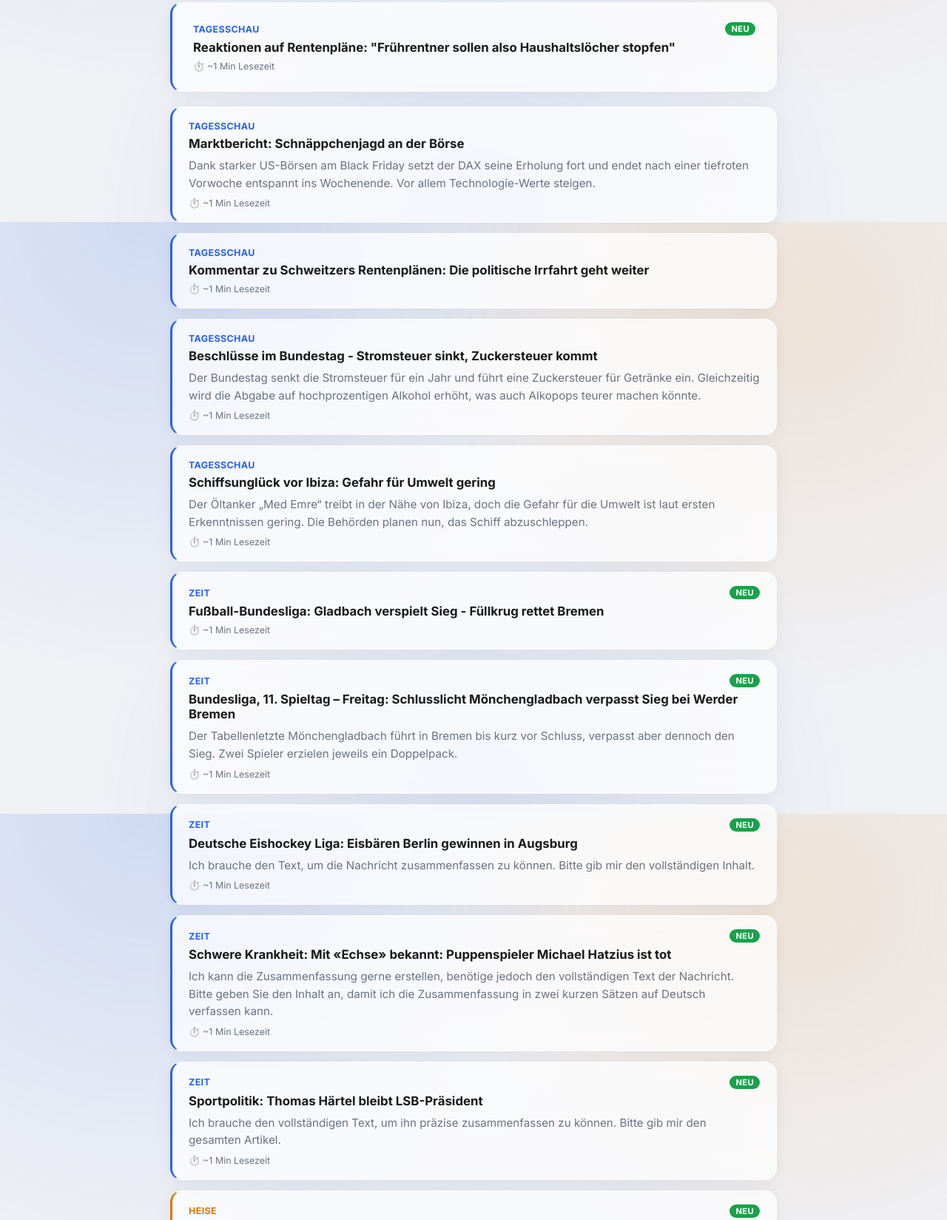
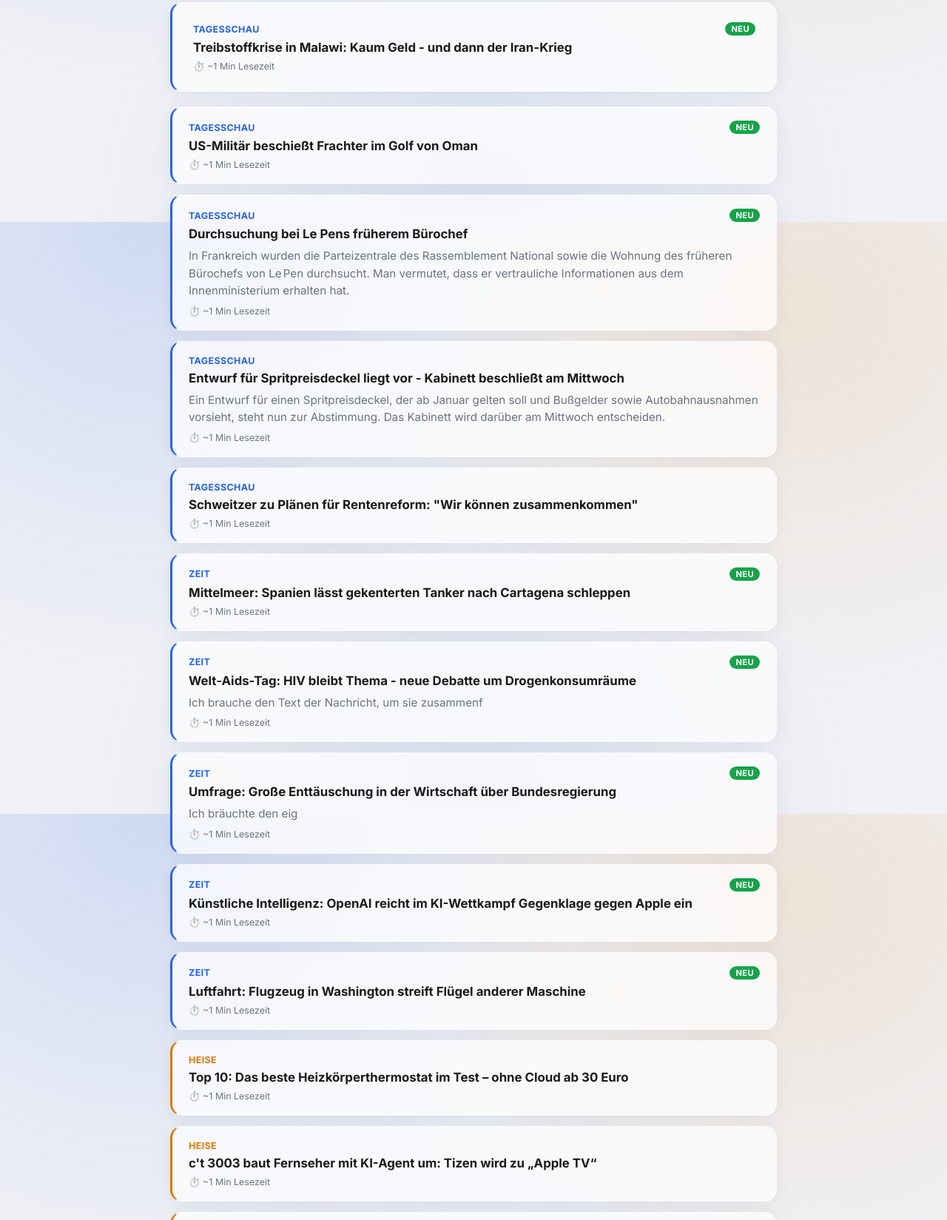
Before and after one commit to Jonas-sz/news-dashboard, a plain HTML site: page index.html in a window 1280 px wide. Shown: the part 500-2149 px from the top of the page at 74% size. Drawn offline with Linux system fonts and the light colour scheme.

Commit message:
Update news

```diff
--- a/index.html
+++ b/index.html
@@ -129,10 +129,10 @@
 <body data-theme="light">
   <div id="skeleton">📰</div>
   <div class="topbar">
-    <h1>Guten Abend, Jonas 🌙</h1>
+    <h1>Guten Morgen, Jonas ☀️</h1>
     <button class="toggle-btn" id="themeToggle" aria-label="Dark Mode umschalten">🌙</button>
   </div>
-  <p class="updated">Zuletzt aktualisiert: 27.11.2026 21:58 Uhr</p>
+  <p class="updated">Zuletzt aktualisiert: 28.11.2026 03:54 Uhr</p>
 
       <div class="stats-bar">
         <div class="stat"><strong>20</strong> Artikel</div>
@@ -149,7 +149,7 @@
         <div class="widget weather">
           <span class="weather-icon">⛅</span>
           <div>
-            <div class="weather-temp">-3°C</div>
+            <div class="weather-temp">-1°C</div>
             <div class="widget-sub">Teilweise bewölkt · Detmold</div>
           </div>
         </div>
@@ -157,7 +157,7 @@
         <div class="widget countdown">
           <span class="countdown-icon">⏳</span>
           <div>
-            <div class="countdown-days">151 Tage</div>
+            <div class="countdown-days">150 Tage</div>
             <div class="widget-sub">bis zur IHK-Prüfung</div>
           </div>
         </div>
@@ -165,7 +165,7 @@
         <div class="widget holiday">
           <span class="countdown-icon">🎉</span>
           <div>
-            <div class="countdown-days">28 Tage</div>
+            <div class="countdown-days">27 Tage</div>
             <div class="widget-sub">bis 1. Weihnachtstag (25.12.)</div>
           </div>
         </div>
@@ -190,7 +190,7 @@
             <div class="source">Tagesschau</div>
             <span class="badge-new">NEU</span>
           </div>
-          <h3><a href="https://www.tagesschau.de/inland/rentenplaene-reaktionen-100.html" target="_blank" rel="noopener">Reaktionen auf Rentenpläne: "Frührentner sollen also Haushaltslöcher stopfen"</a></h3>
+          <h3><a href="https://www.tagesschau.de/ausland/afrika/malawi-treibstoffkrise-100.html" target="_blank" rel="noopener">Treibstoffkrise in Malawi: Kaum Geld - und dann der Iran-Krieg</a></h3>
           <p></p>
           <div class="read-time">⏱️ ~1 Min Lesezeit</div>
         </div>
@@ -198,19 +198,19 @@
         <div class="card" data-category="allgemein" style="animation-delay:0.05s; --cat-color:#2563eb">
           <div class="card-top">
             <div class="source">Tagesschau</div>
-
+            <span class="badge-new">NEU</span>
           </div>
-          <h3><a href="https://www.tagesschau.de/wirtschaft/finanzen/marktberichte/marktbericht-dax-dow-geldanlage-176.html" target="_blank" rel="noopener">Marktbericht: Schnäppchenjagd an der Börse</a></h3>
-          <p>Dank starker US-Börsen am Black Friday setzt der DAX seine Erholung fort und endet nach einer tiefroten Vorwoche entspannt ins Wochenende. Vor allem Technologie-Werte steigen.</p>
+          <h3><a href="https://www.tagesschau.de/ausland/asien/iran-usa-frachter-beschuss-golf-oman-100.html" target="_blank" rel="noopener">US-Militär beschießt Frachter im Golf von Oman</a></h3>
+          <p></p>
           <div class="read-time">⏱️ ~1 Min Lesezeit</div>
         </div>
         <div class="card" data-category="allgemein" style="animation-delay:0.1s; --cat-color:#2563eb">
           <div class="card-top">
             <div class="source">Tagesschau</div>
-
+            <span class="badge-new">NEU</span>
           </div>
-          <h3><a href="https://www.tagesschau.de/kommentar/rentenplaene-schweitzer-100.html" target="_blank" rel="noopener">Kommentar zu Schweitzers Rentenplänen: Die politische Irrfahrt geht weiter</a></h3>
-          <p></p>
+          <h3><a href="https://www.tagesschau.de/ausland/europa/frankreich-durchsuchung-ex-mitarbeiter-le-pen-100.html" target="_blank" rel="noopener">Durchsuchung bei Le Pens früherem Bürochef</a></h3>
+          <p>In Frankreich wurden die Parteizentrale des Rassemblement National sowie die Wohnung des früheren Bürochefs von Le Pen durchsucht. Man vermutet, dass er vertrauliche Informationen aus dem Innenministerium erhalten hat.</p>
           <div class="read-time">⏱️ ~1 Min Lesezeit</div>
         </div>
         <div class="card" data-category="allgemein" style="animation-delay:0.15000000000000002s; --cat-color:#2563eb">
@@ -218,8 +218,8 @@
             <div class="source">Tagesschau</div>
 
           </div>
-          <h3><a href="https://www.tagesschau.de/inland/innenpolitik/beschluss-zuckersteuer-stromsteuer-100.html" target="_blank" rel="noopener">Beschlüsse im Bundestag - Stromsteuer sinkt, Zuckersteuer kommt</a></h3>
-          <p>Der Bundestag senkt die Stromsteuer für ein Jahr und führt eine Zuckersteuer für Getränke ein. Gleichzeitig wird die Abgabe auf hochprozentigen Alkohol erhöht, was auch Alkopops teurer machen könnte.</p>
+          <h3><a href="https://www.tagesschau.de/inland/innenpolitik/spritpreisdeckel-entwurf-kabinett-100.html" target="_blank" rel="noopener">Entwurf für Spritpreisdeckel liegt vor - Kabinett beschließt am Mittwoch</a></h3>
+          <p>Ein Entwurf für einen Spritpreisdeckel, der ab Januar gelten soll und Bußgelder sowie Autobahnausnahmen vorsieht, steht nun zur Abstimmung. Das Kabinett wird darüber am Mittwoch entscheiden.</p>
           <div class="read-time">⏱️ ~1 Min Lesezeit</div>
         </div>
         <div class="card" data-category="allgemein" style="animation-delay:0.2s; --cat-color:#2563eb">
@@ -227,8 +227,8 @@
             <div class="source">Tagesschau</div>
 
           </div>
-          <h3><a href="https://www.tagesschau.de/ausland/europa/tankerunglueck-ibiza-vorsichtige-entwarnung-100.html" target="_blank" rel="noopener">Schiffsunglück vor Ibiza: Gefahr für Umwelt gering</a></h3>
-          <p>Der Öltanker „Med Emre“ treibt in der Nähe von Ibiza, doch die Gefahr für die Umwelt ist laut ersten Erkenntnissen gering. Die Behörden planen nun, das Schiff abzuschleppen.</p>
+          <h3><a href="https://www.tagesschau.de/inland/innenpolitik/schweitzer-interview-100.html" target="_blank" rel="noopener">Schweitzer zu Plänen für Rentenreform: "Wir können zusammenkommen"</a></h3>
+          <p></p>
           <div class="read-time">⏱️ ~1 Min Lesezeit</div>
         </div>
         <div class="card" data-category="allgemein" style="animation-delay:0.25s; --cat-color:#2563eb">
@@ -236,7 +236,7 @@
             <div class="source">Zeit</div>
             <span class="badge-new">NEU</span>
           </div>
-          <h3><a href="https://www.zeit.de/news/2026-11/27/gladbach-verspielt-sieg-fuellkrug-rettet-bremen" target="_blank" rel="noopener">Fußball-Bundesliga: Gladbach verspielt Sieg - Füllkrug rettet Bremen</a></h3>
+          <h3><a href="https://www.zeit.de/wissenschaft/umwelt/2026-11/tankerunglueck-ibiza-med-emre-mittelmeer-diesel" target="_blank" rel="noopener">Mittelmeer: Spanien lässt gekenterten Tanker nach Cartagena schleppen</a></h3>
           <p></p>
           <div class="read-time">⏱️ ~1 Min Lesezeit</div>
         </div>
@@ -245,8 +245,8 @@
             <div class="source">Zeit</div>
             <span class="badge-new">NEU</span>
           </div>
-          <h3><a href="https://www.zeit.de/sport/2026-11/bundesliga-11-spieltag-werder-bremen-borussia-moenchengladbach" target="_blank" rel="noopener">Bundesliga, 11. Spieltag – Freitag: Schlusslicht Mönchengladbach verpasst Sieg bei Werder Bremen</a></h3>
-          <p>Der Tabellenletzte Mönchengladbach führt in Bremen bis kurz vor Schluss, verpasst aber dennoch den Sieg. Zwei Spieler erzielen jeweils ein Doppelpack.</p>
+          <h3><a href="https://www.zeit.de/news/2026-11/28/hiv-bleibt-thema-neue-debatte-um-drogenkonsumraeume" target="_blank" rel="noopener">Welt-Aids-Tag: HIV bleibt Thema - neue Debatte um Drogenkonsumräume</a></h3>
+          <p>Ich brauche den Text der Nachricht, um sie zusammenf</p>
           <div class="read-time">⏱️ ~1 Min Lesezeit</div>
         </div>
         <div class="card" data-category="allgemein" style="animation-delay:0.35000000000000003s; --cat-color:#2563eb">
@@ -254,8 +254,8 @@
             <div class="source">Zeit</div>
             <span class="badge-new">NEU</span>
           </div>
-          <h3><a href="https://www.zeit.de/news/2026-11/27/eisbaeren-berlin-gewinnen-in-augsburg" target="_blank" rel="noopener">Deutsche Eishockey Liga: Eisbären Berlin gewinnen in Augsburg</a></h3>
-          <p>Ich brauche den Text, um die Nachricht zusammenfassen zu können. Bitte gib mir den vollständigen Inhalt.</p>
+          <h3><a href="https://www.zeit.de/news/2026-11/28/grosse-enttaeuschung-in-der-wirtschaft-ueber-bundesregierung" target="_blank" rel="noopener">Umfrage: Große Enttäuschung in der Wirtschaft über Bundesregierung</a></h3>
+          <p>Ich bräuchte den eig</p>
           <div class="read-time">⏱️ ~1 Min Lesezeit</div>
         </div>
         <div class="card" data-category="allgemein" style="animation-delay:0.4s; --cat-color:#2563eb">
@@ -263,8 +263,8 @@
             <div class="source">Zeit</div>
             <span class="badge-new">NEU</span>
           </div>
-          <h3><a href="https://www.zeit.de/news/2026-11/27/mit-echse-bekannt-puppenspieler-michael-hatzius-ist-tot" target="_blank" rel="noopener">Schwere Krankheit: Mit «Echse» bekannt: Puppenspieler Michael Hatzius ist tot</a></h3>
-          <p>Ich kann die Zusammenfassung gerne erstellen, benötige jedoch den vollständigen Text der Nachricht. Bitte geben Sie den Inhalt an, damit ich die Zusammenfassung in zwei kurzen Sätzen auf Deutsch verfassen kann.</p>
+          <h3><a href="https://www.zeit.de/wirtschaft/unternehmen/2026-11/openai-apple-klage-geschaeftsgeheimnisse-mitarbeiter-abwerbung" target="_blank" rel="noopener">Künstliche Intelligenz: OpenAI reicht im KI-Wettkampf Gegenklage gegen Apple ein</a></h3>
+          <p></p>
           <div class="read-time">⏱️ ~1 Min Lesezeit</div>
         </div>
         <div class="card" data-category="allgemein" style="animation-delay:0.45s; --cat-color:#2563eb">
@@ -272,14 +272,14 @@
             <div class="source">Zeit</div>
             <span class="badge-new">NEU</span>
           </div>
-          <h3><a href="https://www.zeit.de/news/2026-11/27/thomas-haertel-bleibt-lsb-praesident" target="_blank" rel="noopener">Sportpolitik: Thomas Härtel bleibt LSB-Präsident</a></h3>
-          <p>Ich brauche den vollständigen Text, um ihn präzise zusammenfassen zu können. Bitte gib mir den gesamten Artikel.</p>
+          <h3><a href="https://www.zeit.de/news/2026-11/28/flugzeug-in-washington-streift-fluegel-anderer-maschine" target="_blank" rel="noopener">Luftfahrt: Flugzeug in Washington streift Flügel anderer Maschine</a></h3>
+          <p></p>
           <div class="read-time">⏱️ ~1 Min Lesezeit</div>
         </div>
         <div class="card" data-category="tech" style="animation-delay:0.5s; --cat-color:#d97706">
           <div class="card-top">
             <div class="source">Heise</div>
-            <span class="badge-new">NEU</span>
+
           </div>
           <h3><a href="https://www.heise.de/bestenlisten/testsieger/top-10-das-beste-heizkoerperthermostat-im-test-ohne-cloud-ab-30-euro/1e43f3r?wt_mc=rss.red.ho.ho.atom.beitrag.beitrag" target="_blank" rel="noopener">Top 10: Das beste Heizkörperthermostat im Test – ohne Cloud ab 30 Euro</a></h3>
           <p></p>
@@ -291,7 +291,7 @@
 
           </div>
           <h3><a href="https://www.heise.de/news/c-t-3003-baut-Fernseher-mit-KI-Agent-um-Tizen-wird-zu-Apple-TV-11541121.html?wt_mc=rss.red.ho.ho.atom.beitrag.beitrag" target="_blank" rel="noopener">c't 3003 baut Fernseher mit KI-Agent um: Tizen wird zu „Apple TV“</a></h3>
-          <p>c't 3003 hat mit einem KI‑Agenten die komplette Bedienoberfläche eines Samsung‑TVs neu gestaltet und Tizen zu einer “Apple TV”-ähnlichen Erfahrung umgebaut. Dabei wurden sämtliche</p>
+          <p></p>
           <div class="read-time">⏱️ ~1 Min Lesezeit</div>
         </div>
         <div class="card" data-category="tech" style="animation-delay:0.6000000000000001s; --cat-color:#d97706">
@@ -300,7 +300,7 @@
 
           </div>
           <h3><a href="https://www.heise.de/news/Energiemarkt-2026-Solar-boomt-doch-Grosshandelspreise-ziehen-wieder-an-11541379.html?wt_mc=rss.red.ho.ho.atom.beitrag.beitrag" target="_blank" rel="noopener">Strom und Gas: Deutschland zwischen Energiewende und Preisschocks</a></h3>
-          <p>Kartellwächter und die Bundesnetzagentur haben ihren Energie-Monitoringbericht veröffentlicht, in dem erneuerbare Energien</p>
+          <p>Erneuerbare Energiequellen haben in Deutschland inzwischen 55 % des Stromangebots erreicht, doch der steigende Anteil führt zu vermehrten Stromsperrungen. Die Bundesnetzagentur und der Kartellwächter haben diesen</p>
           <div class="read-time">⏱️ ~1 Min Lesezeit</div>
         </div>
         <div class="card" data-category="tech" style="animation-delay:0.65s; --cat-color:#d97706">
@@ -309,7 +309,7 @@
 
           </div>
           <h3><a href="https://www.heise.de/news/KI-Agenten-im-Betriebssystem-Datenschuetzer-schlagen-Alarm-wegen-Ueberwachung-11541373.html?wt_mc=rss.red.ho.ho.atom.beitrag.beitrag" target="_blank" rel="noopener">Signal blockiert Screenshots: Widerstand gegen KI-Überwachung im Betriebssystem</a></h3>
-          <p></p>
+          <p>Signal verhindert standardmäßig Screenshots, um sich gegen autonome</p>
           <div class="read-time">⏱️ ~1 Min Lesezeit</div>
         </div>
         <div class="card" data-category="tech" style="animation-delay:0.7000000000000001s; --cat-color:#d97706">
@@ -318,7 +318,7 @@
 
           </div>
           <h3><a href="https://www.heise.de/news/Kodak-SlideTag-Schluesselanhaenger-mit-Dia-Optik-und-Tracking-Funktion-11541304.html?wt_mc=rss.red.ho.ho.atom.beitrag.beitrag" target="_blank" rel="noopener">Kodak SlideTag: Schlüsselanhänger mit Dia-Optik und Tracking-Funktion</a></h3>
-          <p>Kodak präsentiert den SlideTag, einen Schlüsselanhänger</p>
+          <p>Kodak stellt den SlideTag vor, einen Schlüsselanhänger mit E‑Ink-Fotodisplay. Er kann über Apple‑ oder Google‑Netzwerke geortet werden.</p>
           <div class="read-time">⏱️ ~1 Min Lesezeit</div>
         </div>
         <div class="card" data-category="tech" style="animation-delay:0.75s; --cat-color:#d97706">
@@ -327,7 +327,7 @@
 
           </div>
           <h3><a href="https://www.golem.de/news/anzeige-20-prozent-rabatt-auf-vibe-coding-workshop-2611-215772.html" target="_blank" rel="noopener">Anzeige: 20 Prozent Rabatt auf Vibe-Coding-Workshop</a></h3>
-          <p></p>
+          <p>Der Vibe‑Coding‑Workshop, bei dem man eine eigene App mit ChatGPT ohne Programmierkenntnisse bauen kann, wird in der Black Week um 20 % reduziert. Mehr Infos dazu gibt es in der Golem Karrierewelt und unter Programmiersprachen.</p>
           <div class="read-time">⏱️ ~1 Min Lesezeit</div>
         </div>
         <div class="card" data-category="tech" style="animation-delay:0.8s; --cat-color:#d97706">
@@ -363,7 +363,7 @@
 
           </div>
           <h3><a href="https://www.golem.de/news/anzeige-heute-ist-black-friday-das-sind-die-besten-20-deals-2611-215769.html" target="_blank" rel="noopener">Anzeige: Heute ist Black Friday - das sind die besten 20 Deals</a></h3>
-          <p></p>
+          <p>Der Black Friday läuft seit über einer Woche</p>
           <div class="read-time">⏱️ ~1 Min Lesezeit</div>
         </div>
 
```
